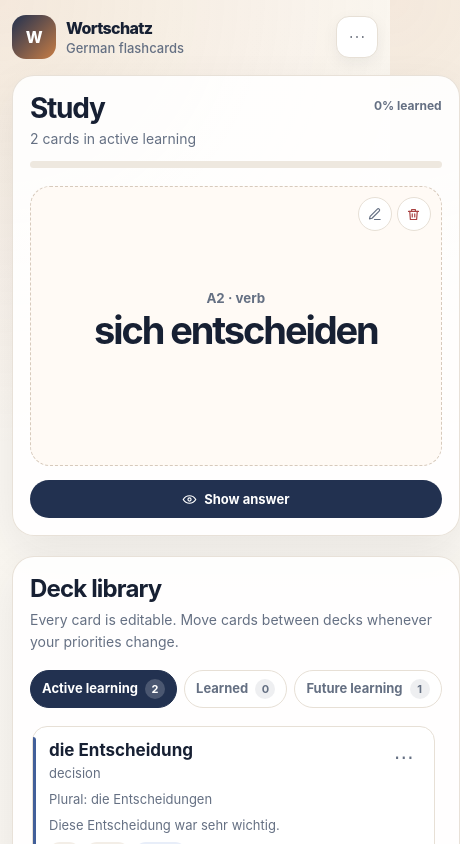
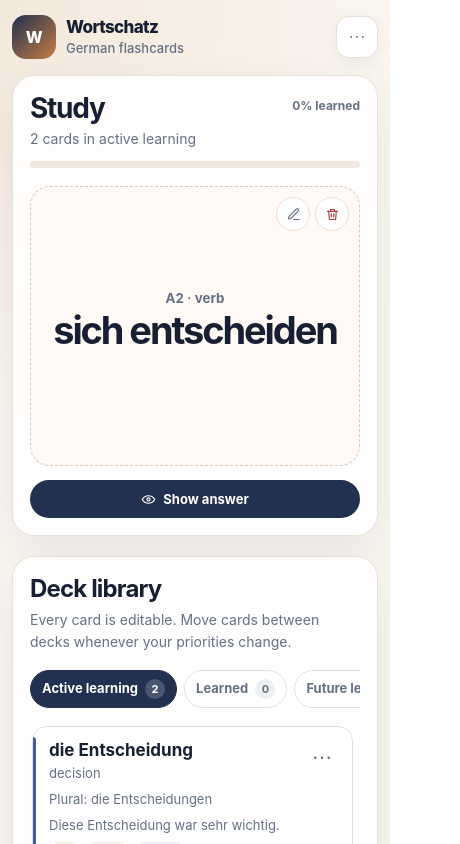
Before and after one commit to ThamiStoppelli/german-flashcards, a Next.js app: page / in a window 390 px wide. Shown: the top 844 px of the page, 460 px wide, since content can reach past the window. Built offline with nearby package versions, Linux system fonts and the light colour scheme.

Commit message:
Styling adjustments

```diff
--- a/app/globals.css
+++ b/app/globals.css
@@ -11,7 +11,7 @@
   --danger: #a94242;
   --future: #825d25;
   --radius: 22px;
-  --shadow: 0 16px 45px rgba(23, 32, 51, .075);
+  --shadow: 0 16px 45px rgba(23, 32, 51, 0.075);
   --primary-panel-height: 500px;
 }
 
@@ -20,15 +20,32 @@
 }
 
 html {
+  width: 100%;
+  max-width: 100%;
+  overflow-x: clip;
   scroll-behavior: smooth;
 }
 
 body {
+  width: 100%;
+  max-width: 100%;
   margin: 0;
-  font-family: Inter, ui-sans-serif, system-ui, -apple-system, BlinkMacSystemFont, "Segoe UI", sans-serif;
+  overflow-x: clip;
+  font-family:
+    Inter,
+    ui-sans-serif,
+    system-ui,
+    -apple-system,
+    BlinkMacSystemFont,
+    "Segoe UI",
+    sans-serif;
   color: var(--ink);
   background:
-    radial-gradient(circle at top left, rgba(199, 125, 69, .13), transparent 28rem),
+    radial-gradient(
+      circle at top left,
+      rgba(199, 125, 69, 0.13),
+      transparent 28rem
+    ),
     linear-gradient(180deg, #fbf8f2 0%, var(--bg) 100%);
 }
 
@@ -45,7 +62,7 @@ button {
 button:focus-visible,
 input:focus-visible,
 textarea:focus-visible {
-  outline: 3px solid rgba(199, 125, 69, .35);
+  outline: 3px solid rgba(199, 125, 69, 0.35);
   outline-offset: 2px;
 }
 
@@ -70,7 +87,7 @@ textarea:focus-visible {
   align-items: center;
   gap: 12px;
   font-weight: 800;
-  letter-spacing: -.04em;
+  letter-spacing: -0.04em;
 }
 
 .logo-mark {
@@ -154,7 +171,7 @@ textarea:focus-visible {
   border-radius: 13px;
   background: white;
   color: var(--ink);
-  box-shadow: 0 5px 16px rgba(23, 32, 51, .06);
+  box-shadow: 0 5px 16px rgba(23, 32, 51, 0.06);
   cursor: pointer;
 }
 
@@ -178,7 +195,7 @@ textarea:focus-visible {
   border: 1px solid var(--line);
   border-radius: 14px;
   background: white;
-  box-shadow: 0 16px 40px rgba(23, 32, 51, .16);
+  box-shadow: 0 16px 40px rgba(23, 32, 51, 0.16);
 }
 
 .header-action-menu button {
@@ -225,7 +242,7 @@ textarea:focus-visible {
   display: grid;
   place-items: center;
   padding: 20px;
-  background: rgba(23, 32, 51, .48);
+  background: rgba(23, 32, 51, 0.48);
 }
 
 .import-modal {
@@ -234,7 +251,7 @@ textarea:focus-visible {
   border: 1px solid var(--line);
   border-radius: 22px;
   background: white;
-  box-shadow: 0 24px 70px rgba(23, 32, 51, .24);
+  box-shadow: 0 24px 70px rgba(23, 32, 51, 0.24);
 }
 
 .import-modal-heading {
@@ -317,7 +334,7 @@ textarea:focus-visible {
   background: #faf7f2;
 }
 
-.import-choice>span {
+.import-choice > span {
   display: grid;
   gap: 4px;
 }
@@ -353,15 +370,15 @@ textarea:focus-visible {
 }
 
 .card {
-  background: rgba(255, 255, 255, .88);
-  border: 1px solid rgba(231, 224, 214, .95);
+  background: rgba(255, 255, 255, 0.88);
+  border: 1px solid rgba(231, 224, 214, 0.95);
   border-radius: var(--radius);
   box-shadow: var(--shadow);
 }
 
 .dashboard-grid {
   display: grid;
-  grid-template-columns: 1.05fr .95fr;
+  grid-template-columns: 1.05fr 0.95fr;
   grid-template-areas:
     "study deck"
     "secondary secondary";
@@ -380,7 +397,7 @@ textarea:focus-visible {
 .secondary-panels {
   grid-area: secondary;
   display: grid;
-  grid-template-columns: 1.05fr .95fr;
+  grid-template-columns: 1.05fr 0.95fr;
   gap: 20px;
   align-items: stretch;
 }
@@ -390,7 +407,7 @@ textarea:focus-visible {
   min-width: 0;
 }
 
-.core-panel-slot>.core-panel {
+.core-panel-slot > .core-panel {
   position: absolute;
   inset: 0;
   overflow: hidden;
@@ -407,12 +424,12 @@ h1 {
   margin-bottom: 4px;
   font-size: 28px;
   line-height: 1.1;
-  letter-spacing: -.045em;
+  letter-spacing: -0.045em;
 }
 
 h2 {
   margin-bottom: 6px;
-  letter-spacing: -.035em;
+  letter-spacing: -0.035em;
 }
 
 p {
@@ -427,12 +444,15 @@ p {
   background: var(--brand);
   color: white;
   font-weight: 750;
-  transition: transform .15s ease, opacity .15s ease, box-shadow .15s ease;
+  transition:
+    transform 0.15s ease,
+    opacity 0.15s ease,
+    box-shadow 0.15s ease;
 }
 
 .btn:hover {
   transform: translateY(-1px);
-  box-shadow: 0 7px 18px rgba(34, 49, 80, .12);
+  box-shadow: 0 7px 18px rgba(34, 49, 80, 0.12);
 }
 
 .btn.secondary {
@@ -457,7 +477,7 @@ p {
 }
 
 .btn:disabled {
-  opacity: .5;
+  opacity: 0.5;
   cursor: not-allowed;
   transform: none;
 }
@@ -505,7 +525,7 @@ p {
   margin-bottom: 18px;
 }
 
-.progress-line>div {
+.progress-line > div {
   height: 100%;
   background: linear-gradient(90deg, var(--brand), var(--brand-2));
   width: var(--progress, 0%);
@@ -527,7 +547,7 @@ p {
 .flashcard h2 {
   font-size: clamp(38px, 6vw, 64px);
   margin: 0 0 12px;
-  letter-spacing: -.055em;
+  letter-spacing: -0.055em;
 }
 
 .flashcard small {
@@ -586,7 +606,7 @@ p {
   padding: 22px;
 }
 
-.section>p {
+.section > p {
   margin-bottom: 0;
   font-size: 14px;
 }
@@ -611,7 +631,7 @@ textarea {
 .input:focus,
 textarea:focus {
   border-color: var(--brand-2);
-  box-shadow: 0 0 0 4px rgba(199, 125, 69, .10);
+  box-shadow: 0 0 0 4px rgba(199, 125, 69, 0.1);
 }
 
 textarea {
@@ -731,7 +751,7 @@ textarea {
   border-radius: 11px;
 }
 
-.vocabulary-preview-list li+li {
+.vocabulary-preview-list li + li {
   border-top: 1px solid var(--line);
 }
 
@@ -832,12 +852,12 @@ textarea {
   margin-left: 4px;
   padding: 0 5px;
   border-radius: 999px;
-  background: rgba(101, 112, 131, .11);
+  background: rgba(101, 112, 131, 0.11);
   font-size: 11px;
 }
 
 .tab.active .tab-count {
-  background: rgba(255, 255, 255, .19);
+  background: rgba(255, 255, 255, 0.19);
 }
 
 .word-list {
@@ -971,7 +991,7 @@ textarea {
   background: white;
   border: 1px solid var(--line);
   border-radius: 13px;
-  box-shadow: 0 16px 40px rgba(23, 32, 51, .16);
+  box-shadow: 0 16px 40px rgba(23, 32, 51, 0.16);
 }
 
 .action-menu button {
@@ -1006,7 +1026,7 @@ textarea {
   color: var(--muted);
   font-size: 10px;
   font-weight: 800;
-  letter-spacing: .08em;
+  letter-spacing: 0.08em;
   line-height: 1.2;
   text-transform: uppercase;
 }
@@ -1038,14 +1058,14 @@ textarea {
 
 .select-menu-trigger[aria-expanded="true"] {
   border-color: var(--brand-2);
-  box-shadow: 0 0 0 4px rgba(199, 125, 69, .10);
+  box-shadow: 0 0 0 4px rgba(199, 125, 69, 0.1);
 }
 
 .select-menu-chevron {
   width: 17px;
   height: 17px;
   flex: 0 0 17px;
-  transition: transform .15s ease;
+  transition: transform 0.15s ease;
 }
 
 .select-menu-trigger[aria-expanded="true"] .select-menu-chevron {
@@ -1061,7 +1081,7 @@ textarea {
   border: 1px solid var(--line);
   border-radius: 14px;
   background: white;
-  box-shadow: 0 16px 40px rgba(23, 32, 51, .16);
+  box-shadow: 0 16px 40px rgba(23, 32, 51, 0.16);
 }
 
 .select-menu-option {
@@ -1134,7 +1154,7 @@ textarea {
   border: 1px solid var(--line);
   border-radius: 22px;
   background: white;
-  box-shadow: 0 24px 70px rgba(23, 32, 51, .24);
+  box-shadow: 0 24px 70px rgba(23, 32, 51, 0.24);
 }
 
 .edit-card-modal-form {
@@ -1149,7 +1169,7 @@ textarea {
   border: 1px solid var(--line);
   border-radius: 22px;
   background: white;
-  box-shadow: 0 24px 70px rgba(23, 32, 51, .24);
+  box-shadow: 0 24px 70px rgba(23, 32, 51, 0.24);
 }
 
 .modal-actions {
@@ -1240,7 +1260,7 @@ textarea {
 .core-toggle-icon {
   width: 16px;
   height: 16px;
-  transition: transform .18s ease;
+  transition: transform 0.18s ease;
 }
 
 .core-toggle-button[aria-expanded="true"] .core-toggle-icon {
@@ -1263,7 +1283,7 @@ textarea {
   gap: 10px;
   flex: 0 0 auto;
   padding: 12px 14px;
-  border: 1px solid rgba(190, 65, 65, .24);
+  border: 1px solid rgba(190, 65, 65, 0.24);
   border-radius: 14px;
   background: transparent;
   color: var(--danger);
@@ -1273,17 +1293,17 @@ textarea {
   text-align: left;
   cursor: pointer;
   transition:
-    background .16s ease,
-    border-color .16s ease;
+    background 0.16s ease,
+    border-color 0.16s ease;
 }
 
 .clear-learned-action:hover {
-  border-color: rgba(190, 65, 65, .42);
-  background: rgba(190, 65, 65, .05);
+  border-color: rgba(190, 65, 65, 0.42);
+  background: rgba(190, 65, 65, 0.05);
 }
 
 .clear-learned-action:focus-visible {
-  outline: 3px solid rgba(190, 65, 65, .16);
+  outline: 3px solid rgba(190, 65, 65, 0.16);
   outline-offset: 2px;
 }
 
@@ -1325,7 +1345,7 @@ textarea {
     position: static;
   }
 
-  .core-panel-slot>.core-panel {
+  .core-panel-slot > .core-panel {
     position: static;
     overflow: visible;
   }
@@ -1334,6 +1354,25 @@ textarea {
 @media (max-width: 560px) {
   .app-shell {
     padding: 15px 12px 38px;
+  }
+
+  .app-shell,
+  .header,
+  .dashboard-grid,
+  .study-panel,
+  .deck-panel,
+  .secondary-panels,
+  .core-panel,
+  .add-panel {
+    width: 100%;
+    max-width: 100%;
+  }
+
+  .study-panel,
+  .deck-panel,
+  .core-panel,
+  .add-panel {
+    overflow: hidden;
   }
 
   .header {
@@ -1385,6 +1424,15 @@ textarea {
     font-size: 13px;
   }
 
+  .logo > div:last-child > div {
+    font-size: 17px;
+    line-height: 1.15;
+  }
+
+  .header-action-menu {
+    width: min(230px, calc(100vw - 24px));
+  }
+
   .study-panel,
   .section {
     padding: 17px;
@@ -1413,6 +1461,12 @@ textarea {
     flex-wrap: nowrap;
     overflow-x: auto;
     padding-bottom: 4px;
+    max-width: 100%;
+    scrollbar-width: none;
+  }
+
+  .tabs::-webkit-scrollbar {
+    display: none;
   }
 
   .tab {
@@ -1420,20 +1474,13 @@ textarea {
   }
 
   .action-menu {
-    position: fixed;
-    left: 16px;
-    right: 16px;
-    bottom: 16px;
-    top: auto;
-    width: auto;
-    transform: none !important;
-    border-radius: 18px;
-    padding: 9px;
+    width: min(215px, calc(100vw - 24px));
+    max-width: calc(100vw - 24px);
   }
 
   .action-menu button {
-    padding: 13px;
-    font-size: 15px;
+    padding: 11px;
+    font-size: 14px;
   }
 
   .vocabulary-preview-list {
--- a/src/components/DeckCard.tsx
+++ b/src/components/DeckCard.tsx
@@ -150,21 +150,35 @@ export function DeckCard({ card, onUpdate, onMove, onDelete }: DeckCardProps) {
 
     const button = menuButtonRef.current;
 
-    if (!button || window.innerWidth <= 560) {
+    if (!button) {
       setMenuStyle({});
       setIsMenuOpen(true);
       return;
     }
 
     const rect = button.getBoundingClientRect();
-    const estimatedMenuHeight = 230;
+    const menuWidth = 215;
+    const estimatedMenuHeight = 245;
+    const viewportPadding = 12;
+
+    const left = Math.min(
+      Math.max(viewportPadding, rect.right - menuWidth),
+      window.innerWidth - menuWidth - viewportPadding,
+    );
+
     const spaceBelow = window.innerHeight - rect.bottom;
     const openUpward = spaceBelow < estimatedMenuHeight;
 
+    const top = openUpward
+      ? Math.max(viewportPadding, rect.top - estimatedMenuHeight - 8)
+      : Math.min(
+        rect.bottom + 8,
+        window.innerHeight - estimatedMenuHeight - viewportPadding,
+      );
+
     setMenuStyle({
-      top: openUpward ? rect.top - 8 : rect.bottom + 8,
-      right: window.innerWidth - rect.right,
-      transform: openUpward ? "translateY(-100%)" : undefined,
+      top,
+      left,
     });
 
     setIsMenuOpen(true);
```
Lines whose indentation alone changed are shown as unchanged.
